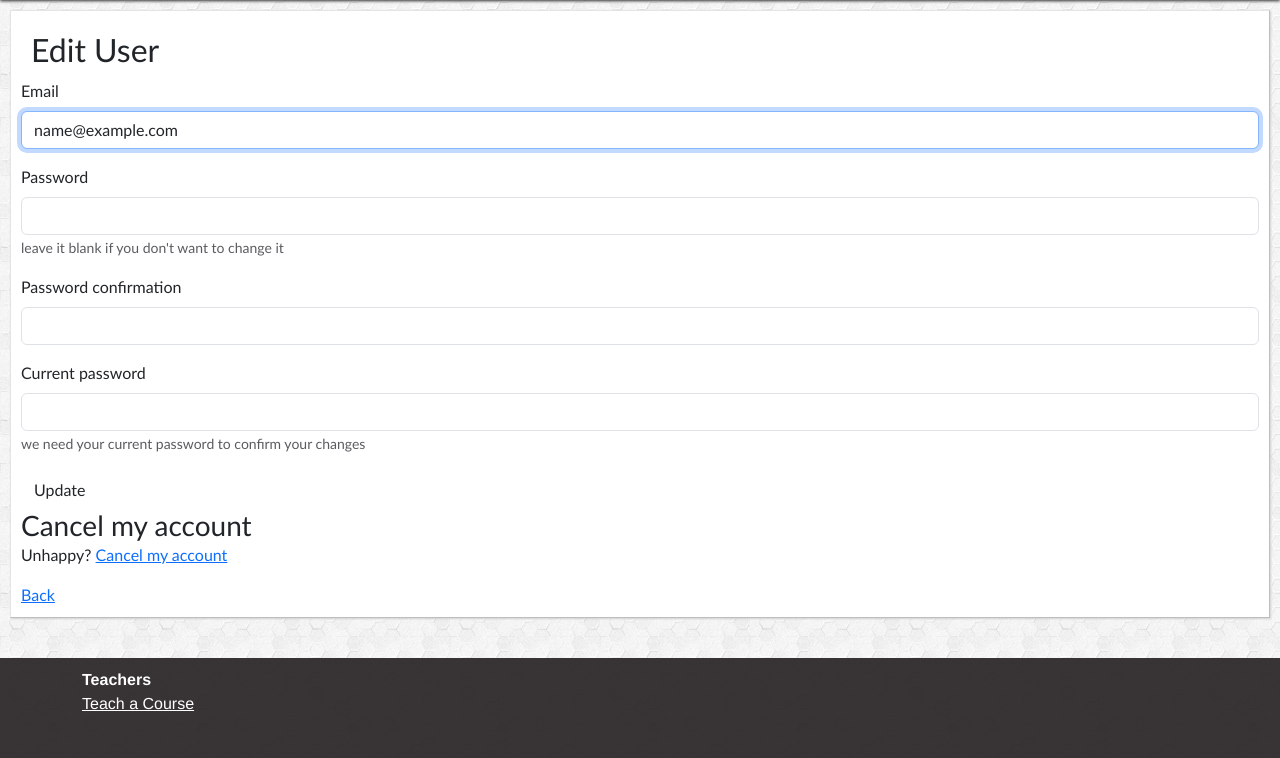
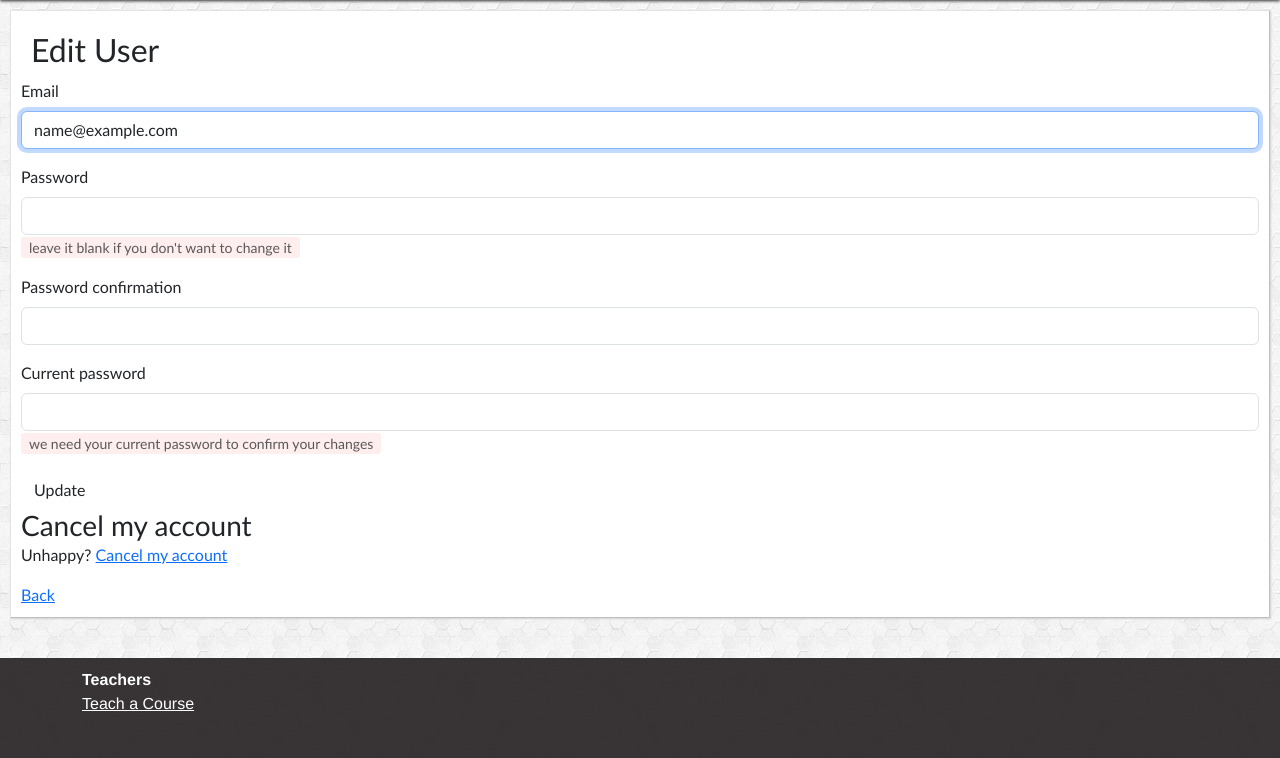
Before and after one commit to Sapho801/Flixter, a Rails app: page /users/edit in a window 1280 px wide. Shown: the part 56-814 px from the top of the page. Run offline with Rails 7, Linux system fonts and the light colour scheme; the visitor is signed in with stand-in values (Sample User, id 1); style sheets or scripts are compiled from the project's sources; some libraries are stand-ins or nearby versions.

Commit message:
No .help block, otherwise completed Lesson: Adding Validations to Course

```diff
--- a/app/assets/stylesheets/master.scss
+++ b/app/assets/stylesheets/master.scss
@@ -73,3 +73,12 @@ body {
 .booyah-box h2, .booyah-box {
   margin: 10px;
 }
+
+
+.help-block {
+  color: #ff3333;
+  background-color: #FFEEEE;
+  border-radius: 3px;
+  padding: 2px 8px 2px 8px;
+  margin: px;
+}
--- a/app/controllers/instructor/courses_controller.rb
+++ b/app/controllers/instructor/courses_controller.rb
@@ -7,7 +7,11 @@ class Instructor::CoursesController < ApplicationController
 
   def create
     @course = current_user.courses.create(course_params)
-    redirect_to instructor_course_path(@course)
+    if @course.valid?
+      redirect_to instructor_course_path(@course)
+    else
+      render :new, status: :unprocessable_entity
+    end
   end
 
   def show
--- a/app/models/course.rb
+++ b/app/models/course.rb
@@ -1,3 +1,6 @@
 class Course < ApplicationRecord
   belongs_to :user
+  validates :title, presence: true
+  validates :description, presence: true
+  validates :cost, presence: true, numericality: {greater_than_or_equal_to: 0}
 end
```
